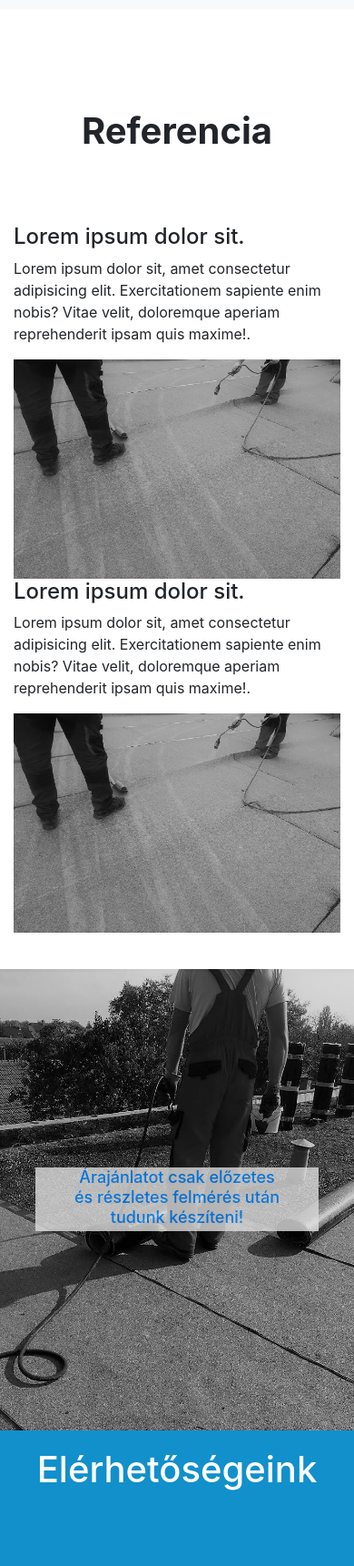
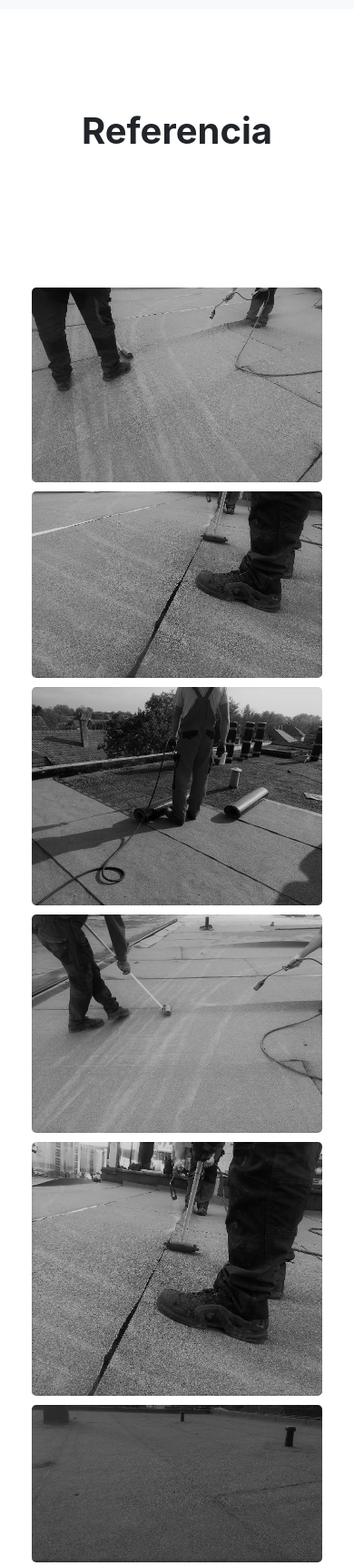
Before and after one commit to Dave-K-98/Printanet, a PHP site: page / in a window 390 px wide. Shown: the part 2832-4553 px from the top of the page at 91% size. Run offline with PHP 8.4, Linux system fonts and the light colour scheme; grey boxes are pictures that could not be loaded.

```diff
--- a/footer.php
+++ b/footer.php
@@ -57,8 +57,46 @@
     </div>
 
 </footer>
-<div class="ended text-center">
-        <p>PRINTANET KKT. | 2020 | A weboldalt szerkesztette: <a href="#"> Kiss Dávid</a></p>
+
+    <div class="ended text-center">
+        <p>PRINTANET KKT. | 2020 | A weboldalt készítette:
+        <button type="button" data-toggle="modal" data-target="#exampleModal"><i class="fa fa-info-circle" aria-hidden="true">Kiss Dávid </i>
+</button></p>
     </div>
+
+
+    <!-- Button trigger modal -->
+
+
+<!-- Modal -->
+<div class="modal fade" id="exampleModal" tabindex="-1" role="dialog" aria-labelledby="exampleModalLabel" aria-hidden="true">
+  <div class="modal-dialog" role="document">
+    <div class="modal-content">
+
+    </div>
+  </div>
+</div>
 </body>
 </html>
+
+<!--
+
+
+
+<div class="modal-header">
+                        <h5 class="modal-title" id="exampleModalLabel">Kiss Dávid</h5>
+                        <button type="button" class="close" data-dismiss="modal" aria-label="Close">
+                        <span aria-hidden="true">&times;</span>
+                        </button>
+                    </div>
+                    <div class="modal-body">
+                        ...
+                    </div>
+                    <div class="modal-footer">
+                        <button type="button" class="btn btn-secondary" data-dismiss="modal">Mégsem</button>
+                        <button type="button" class="btn btn-primary">Save changes</button>
+                    </div>
+
+
+
+ -->
--- a/index.php
+++ b/index.php
@@ -71,7 +71,7 @@
             <h1 class="title text-center">A cégről</h1>
             <div class="row">
                 <div class="col-sm-6">
-                    <img src="img/about.jpg">
+                    <img class="about-img" src="img/about.jpg">
                 </div>
                 <div class="col-sm-6 text-center">
                     <h2>Ismerj meg minket!</h2>
@@ -85,21 +85,46 @@
     <!-- Reference -->
     <div class="padding" id="reference">
         <div class="container">
-        <h1 class="title text-center">Referencia</h1>
+
+            <h1 class="title text-center">Referencia</h1>
+
             <div class="row">
-                <div class="col-lg-3 col-md-3 col-sm-6 col-xs-12">
-                    <h4>Lorem ipsum dolor sit.</h4>
-                    <p>Lorem ipsum dolor sit, amet consectetur adipisicing elit. Exercitationem sapiente enim nobis? Vitae velit, doloremque aperiam reprehenderit ipsam quis maxime!.</p>
-                </div>
-                <div class="col-lg-3 col-md-3 col-sm-6 col-xs-12">
-                    <img src="img/reference.jpg" class="img-responsive">
-                </div>
-                <div class="col-lg-3 col-md-3 col-sm-6 col-xs-12">
-                    <h4>Lorem ipsum dolor sit.</h4>
-                    <p>Lorem ipsum dolor sit, amet consectetur adipisicing elit. Exercitationem sapiente enim nobis? Vitae velit, doloremque aperiam reprehenderit ipsam quis maxime!.</p>
-                </div>
-                <div class="col-lg-3 col-md-3 col-sm-6 col-xs-12">
-                    <img src="img/reference.jpg" class="img-responsive">
+                <div class="image-section">
+                    <div class="inner-width">
+                        <div class="image-container">
+
+                            <!-- Box 1 -->
+                            <div class="image-box">
+                                <img src="img/reference.jpg" class="img-responsive">
+                            </div>
+
+                            <!-- Box 2 -->
+                            <div class="image-box">
+                                <img src="img/ref1.jpg" class="img-responsive">
+                            </div>
+
+                            <!-- Box 3 -->
+                            <div class="image-box">
+                                <img src="img/fixed.jpg" class="img-responsive">
+                            </div>
+
+                            <!-- Box 4 -->
+                            <div class="image-box">
+                                <img src="img/about.jpg" class="img-responsive">
+                            </div>
+
+                            <!-- Box 5 -->
+                            <div class="image-box">
+                                <img src="img/reference2.jpg" class="img-responsive">
+                            </div>
+
+                            <!-- Box 6 -->
+                            <div class="image-box">
+                                <img src="img/ref2.jpg" class="img-responsive">
+                            </div>
+
+                        </div>
+                    </div>
                 </div>
             </div>
         </div>
@@ -113,3 +138,26 @@
     </div>
 
 <?php include ('footer.php') ?>
+
+<!-- <div class="column">
+                    <img src="img/reference.jpg" class="img-responsive">
+                    <img src="img/ref1.jpg" class="img-responsive">
+                    <img src="img/fixed.jpg" class="img-responsive">
+                    <img src="img/about.jpg" class="img-responsive">
+                    <img src="img/reference2.jpg" class="img-responsive">
+                    <img src="img/ref2.jpg" class="img-responsive">
+                </div> -->
+<!-- <div class="col-lg-3 col-md-3 col-sm-6 col-xs-12">
+                    <h4>Lorem ipsum dolor sit.</h4>
+                    <p>Lorem ipsum dolor sit, amet consectetur adipisicing elit. Exercitationem sapiente enim nobis? Vitae velit, doloremque aperiam reprehenderit ipsam quis maxime!.</p>
+                </div>
+                <div class="col-lg-3 col-md-3 col-sm-6 col-xs-12">
+                    <img src="img/reference.jpg" class="img-responsive">
+                </div>
+                <div class="col-lg-3 col-md-3 col-sm-6 col-xs-12">
+                    <h4>Lorem ipsum dolor sit.</h4>
+                    <p>Lorem ipsum dolor sit, amet consectetur adipisicing elit. Exercitationem sapiente enim nobis? Vitae velit, doloremque aperiam reprehenderit ipsam quis maxime!.</p>
+                </div>
+                <div class="col-lg-3 col-md-3 col-sm-6 col-xs-12">
+                    <img src="img/reference.jpg" class="img-responsive">
+                </div> -->
--- a/style.css
+++ b/style.css
@@ -120,7 +120,7 @@ img {
     padding: 40px 0;
 }
 
-.padding img {
+.padding .about-img {
     width: 100%;
 }
 
@@ -216,6 +216,43 @@ footer span {
     opacity: 0.8;
 }
 
+.image-section {
+    padding: 60px 0;
+}
+
+.inner-width {
+    width: 100%;
+    max-width: 1200px;
+    margin: auto;
+    padding: 0 20px;
+    overflow: hidden;
+}
+
+.image-container {
+    display: flex;
+    flex-wrap: wrap;
+    justify-content: center;
+}
+
+.image-box {
+    max-width: 33.33%;
+    margin: auto;
+    cursor: pointer;
+}
+.image-box img {
+    width: 320px;
+    border-radius: 5px;
+    transition: 0.3s linear;
+}
+
+.image-box img:hover{
+    box-shadow: 1px 1px 5px 4px #888888;
+}
+
+
+
+/* Modal - Profile - Card */
+
 
 
 
@@ -235,6 +272,9 @@ footer span {
     iframe {
         width: 500px;
         height: 450px;
+    }
+    .image-box {
+        max-width: 45%;
     }
 }
 
@@ -275,4 +315,29 @@ footer span {
         font-size: 18px;
     }
 
+    .image-box {
+        max-width: 50%;
+    }
+
+    .image-box img:hover{
+        box-shadow: none;
+    }
+
+    .image-box {
+        margin-top: 10px;
+    }
 }
+
+@media screen and (max-width: 480px) {
+    .image-box {
+        max-width: 100%;
+    }
+
+    .image-box img:hover{
+        box-shadow: none;
+    }
+
+    .image-box {
+        margin-top: 10px;
+    }
+}
```
Also changed, not shown: img/ref1.jpg (added), img/ref2.jpg (added).
